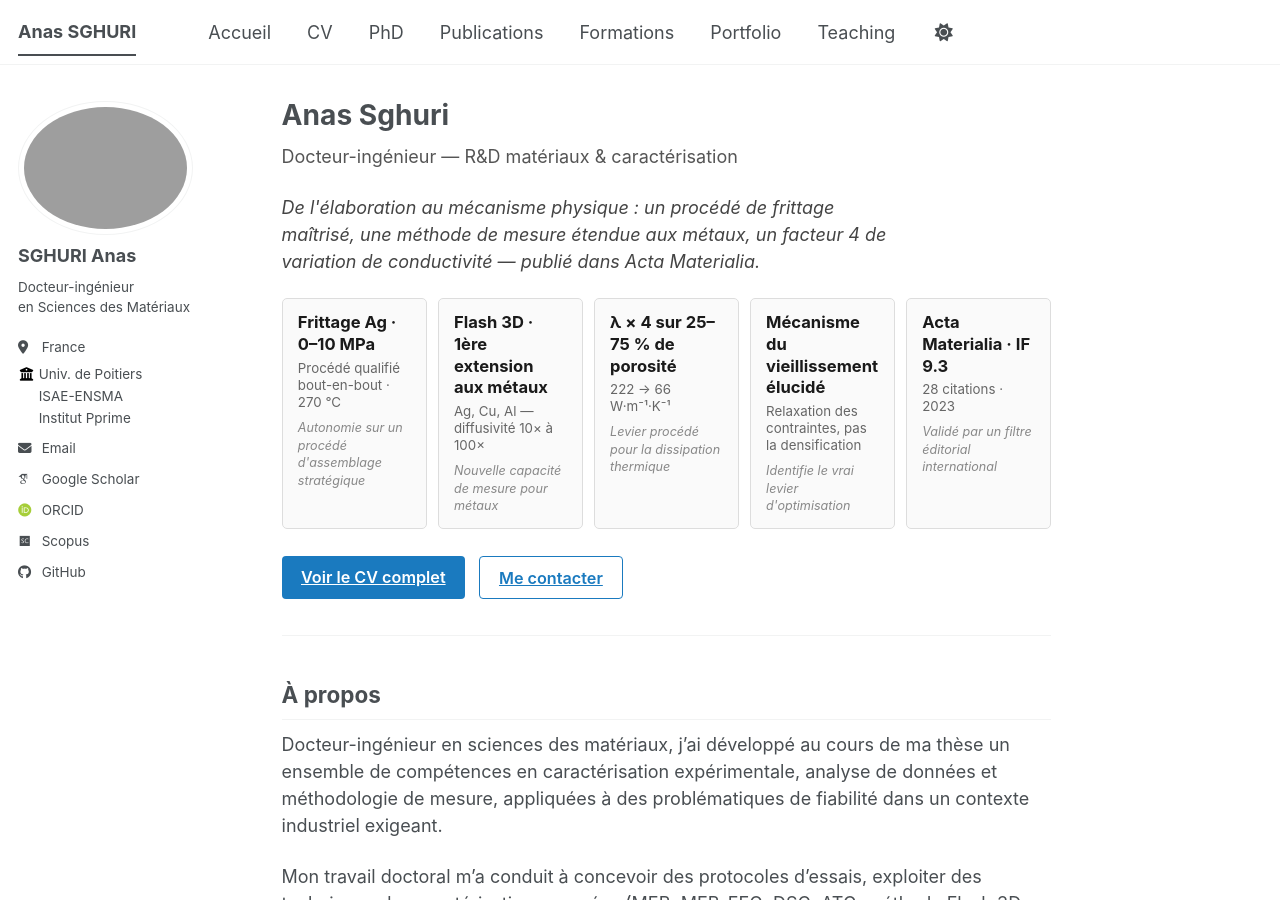
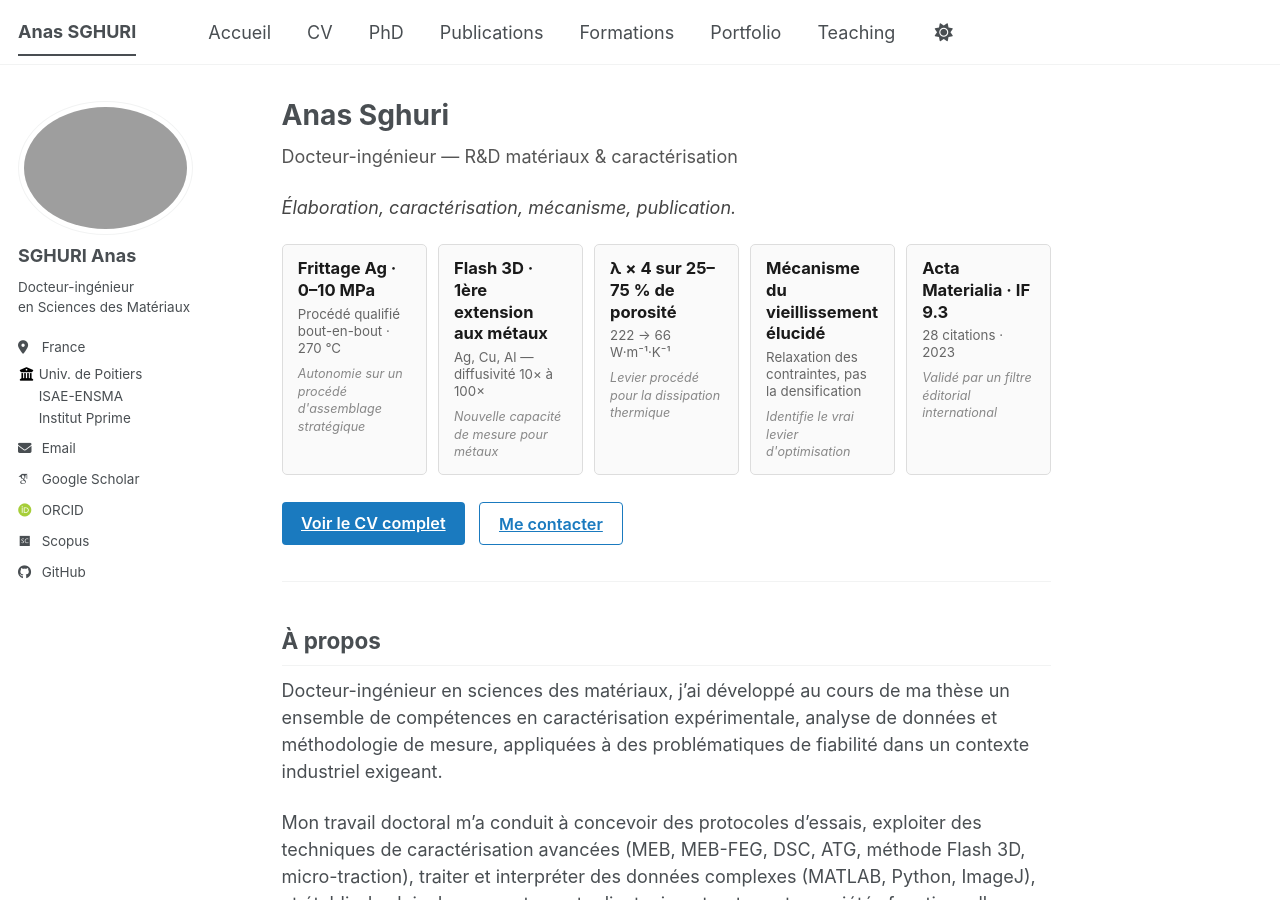
Before and after one commit to Anas-Sg-git/anas-sghuri, a Jekyll site: the page built from _pages/about.md, in a window 1280 px wide and 900 px high. Built offline with Jekyll 4.4.1, drawn with Linux system fonts in a browser that asks for light colours; some web fonts are replaced; a script bundle is joined from its source files by our own code; library files that are not in the unit come from our copies.

Commit message:
Update about.md

```diff
--- a/_pages/about.md
+++ b/_pages/about.md
@@ -204,7 +204,7 @@ author_profile: true
   CHOIX D'ACCROCHE — décommenter celle retenue, supprimer les deux autres.
   Option A — Angle « résultat phare » (recommandé) :
 -->
-<p class="hero-accroche">De l'élaboration au mécanisme physique : un procédé de frittage maîtrisé, une méthode de mesure étendue aux métaux, un facteur 4 de variation de conductivité — publié dans <em>Acta Materialia</em>.</p>
+<p class="hero-accroche">Élaboration, caractérisation, mécanisme, publication.</p>
 <!--
   Option B — Angle « positionnement poste » :
   <p class="hero-accroche">Je recherche un poste d'ingénieur R&D matériaux ou caractérisation en environnement industriel — France, mobilité nationale.</p>
```
